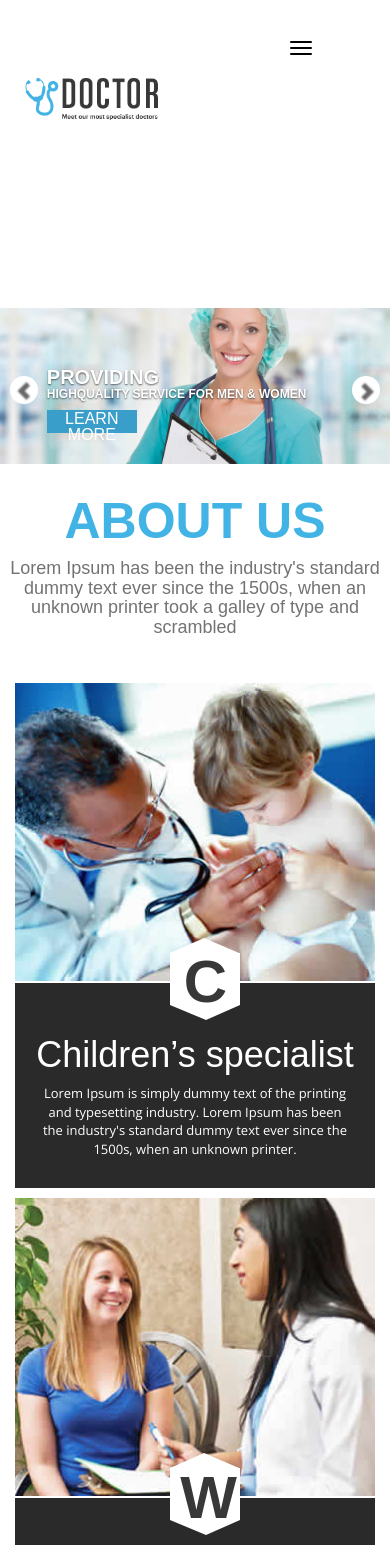
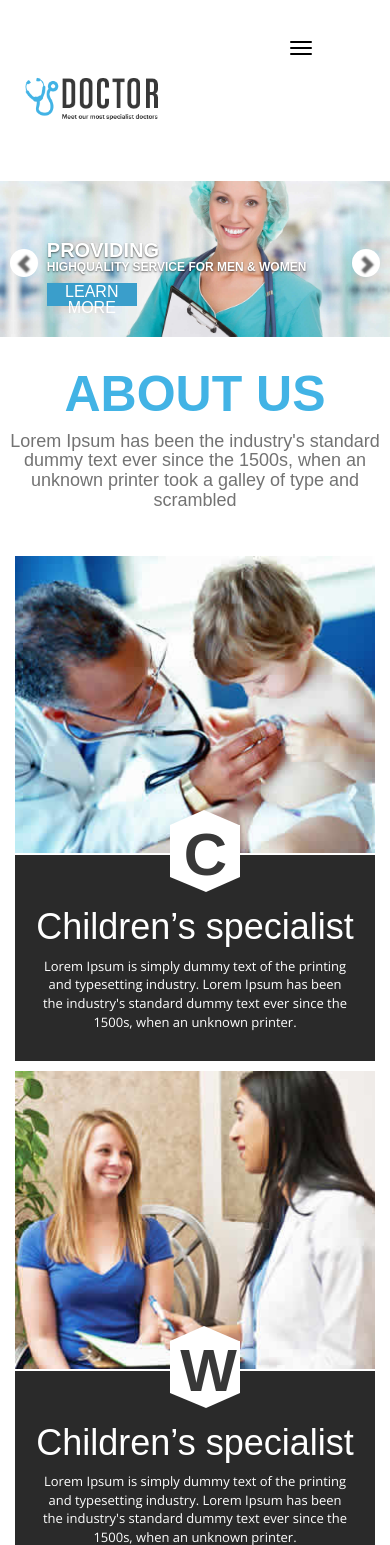
Before and after one commit to djlad/patientrecordproject, a Flask app: page /static/index.html in a window 390 px wide. Shown: the top 1545 px of the page. Run offline with Flask 2, Linux system fonts and the light colour scheme; some libraries are stand-ins or nearby versions; some web fonts are replaced.

Commit message:
fixed header blocking issue

```diff
--- a/static/css/style.css
+++ b/static/css/style.css
@@ -36,14 +36,13 @@
     position: fixed;
     width: 100%;
     z-index: 99999;
-    height:27%;
+    height:auto;
 }
 
 .header-ghost {
-    height:20px;
     display:block;
     background-color:red;
-    height:27%;
+    height:auto;
 }
 
 .header-backup {
--- a/static/index.html
+++ b/static/index.html
@@ -63,9 +63,48 @@
 		</div>
 	</header> <!-- end of header area -->
 
+	<div class="header-ghost">
+		<div class="container">
+			<div class="row">
+				<div class="col-xs-5 header-logo">
+					<br>
+					<a href="index.html"><img src="img/logo.png" alt="" class="img-responsive logo"></a>
+				</div>
 
-	<div class="header-ghost">
-	</div>
+				<div class="col-md-7">
+					<nav class="navbar navbar-default">
+					  <div class="container-fluid nav-bar">
+					    <!-- Brand and toggle get grouped for better mobile display -->
+					    <div class="navbar-header">
+					      <button type="button" class="navbar-toggle collapsed" data-toggle="collapse" data-target="#bs-example-navbar-collapse-1">
+					        <span class="sr-only">Toggle navigation</span>
+					        <span class="icon-bar"></span>
+					        <span class="icon-bar"></span>
+					        <span class="icon-bar"></span>
+					      </button>
+					    </div>
+
+					    <!-- Collect the nav links, forms, and other content for toggling -->
+					    <div class="collapse navbar-collapse" id="bs-example-navbar-collapse-1">
+
+					      <ul class="nav nav-tabs navbar-nav navbar-right">
+					        <li class="active"><a class="menu" data-toggle="tab" href="#landing-page" >Home</a></li>
+							<!--<li><a class="menu" data-toggle="tab" href="#about">about us</a></li>
+					        <li><a class="menu" data-toggle="tab" href="#service">our services </a></li>
+					        <li><a class="menu" data-toggle="tab" href="#team">our team</a></li>
+					        <li><a class="menu" data-toggle="tab" href="#contact">contact us</a></li>-->
+					        <li><a class="menu" data-toggle="tab" href="#patients">patients</a></li>
+					        <li><a class="menu" data-toggle="tab" href="#appointments">appointments</a></li>
+					      </ul>
+					    </div><!-- /navbar-collapse -->
+					  </div><!-- / .container-fluid -->
+					</nav>
+				</div>
+			</div>
+		</div>
+	</div> <!-- end of header area -->
+
+
 
 	<div class="tab-content">
 		<!-- home tab-->
```
